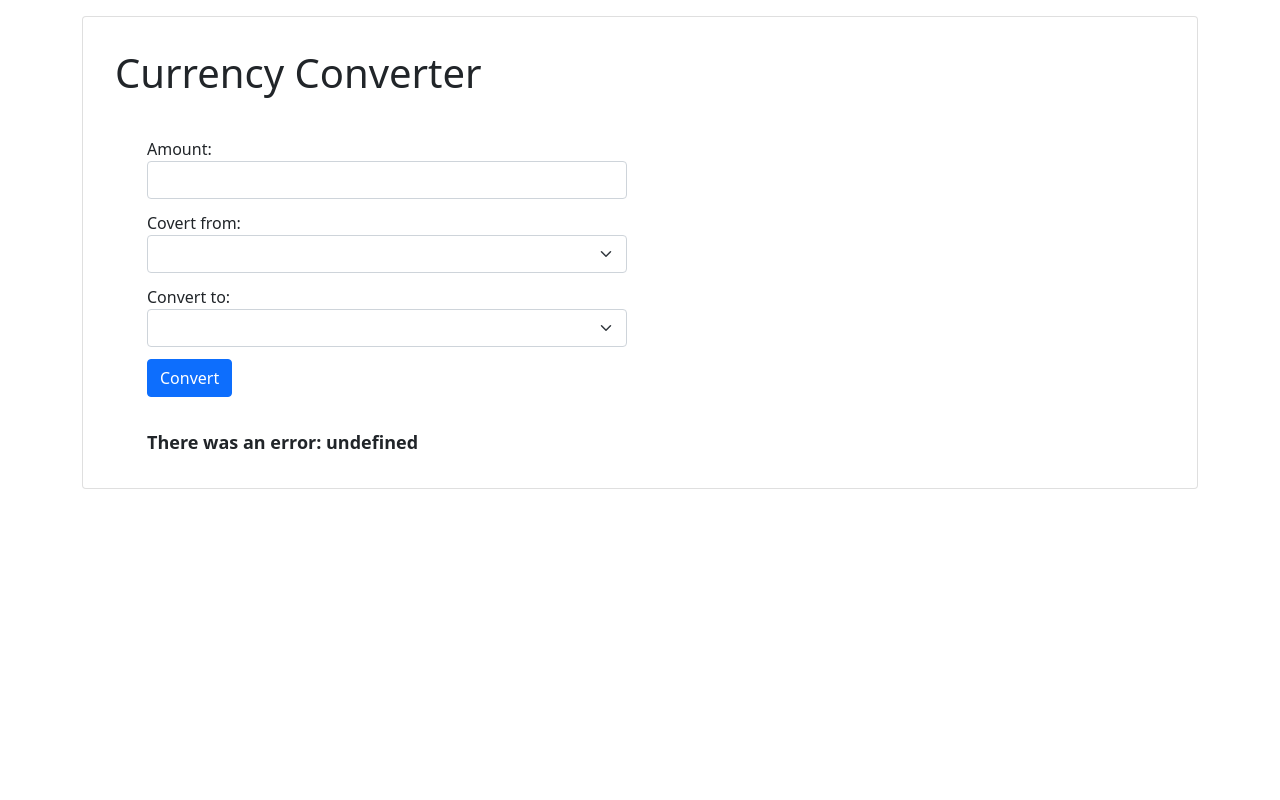
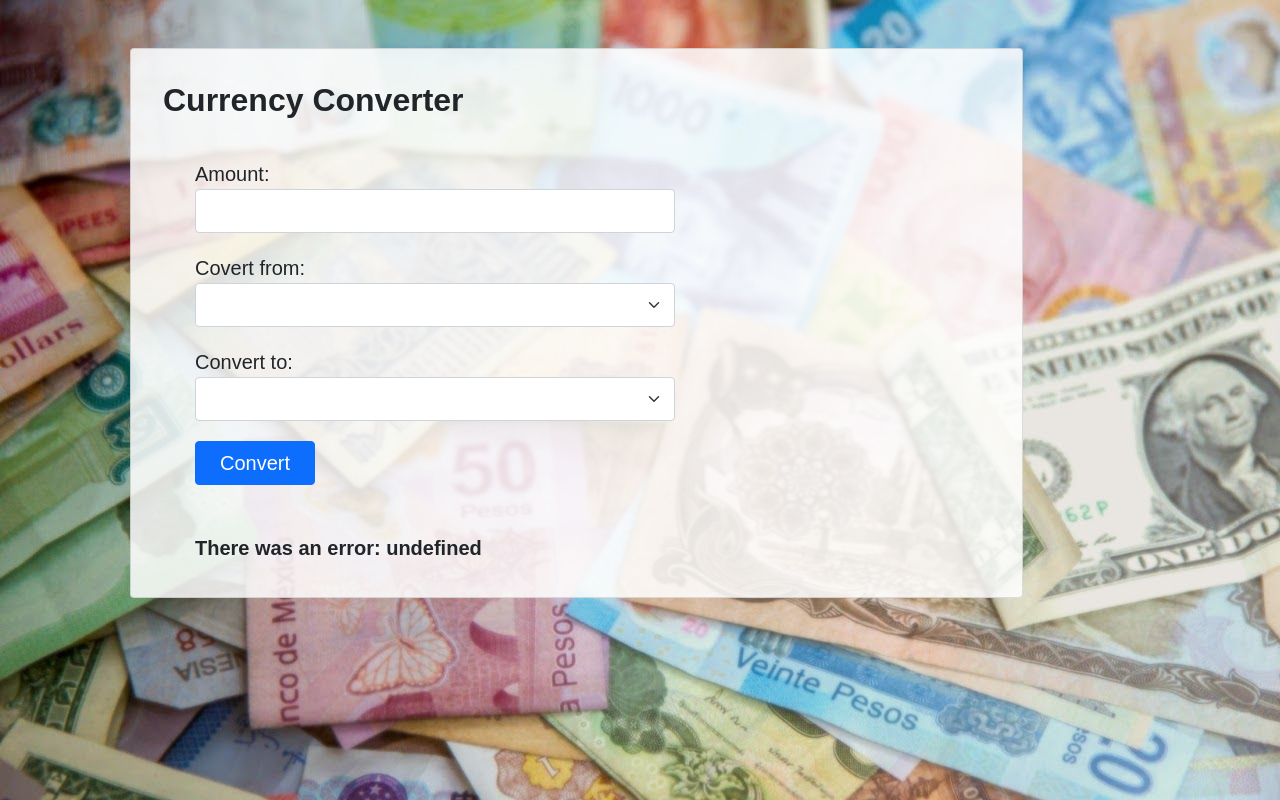
Before and after one commit to mellowmorgan/currency-exchanger, a website built with webpack: page src/index.html in a window 1280 px wide. Built offline with nearby package versions, Linux system fonts and the light colour scheme; no server answers.

Commit message:
add styling

```diff
--- a/src/css/styles.css
+++ b/src/css/styles.css
@@ -1,22 +1,49 @@
+body{
+  font-family: Arial, Helvetica, sans-serif;
+  background-image: url(./../img/money.jpg);
+}
+
+h2{
+  font-weight: 600;
+}
+button{
+  padding-left:1.5rem !important;
+  padding-right:1.5rem !important;
+}
 form{
+
   margin:3rem;
   max-width: 30rem;
   margin:2rem;
 }
+
 .card{
-  padding:2rem;
+  margin:3rem;
+  width:80%;
+  background-color: rgb(255,255,255,.85);
+  padding:2rem 2rem 3rem 2rem;
 }
 .container{
   margin-top:1rem;
 }
+label{
+  font-size:1.25rem;
+}
+button{
+  font-size:1.25rem !important;
+}
 .form-control,.form-select{
-  margin-bottom: 0.75rem;
+  font-size:1.25rem;
+  margin-bottom: 1.25rem;
 }
 .label{
+
   margin-bottom:.25rem;
 }
 .results, .showErrors{
   font-weight: bold;
-  font-size:large;
+  height:1rem;
+  font-size:1.25rem;
   margin-left:2rem;
+
 }
--- a/src/index.html
+++ b/src/index.html
@@ -6,7 +6,7 @@
 <body>
   <div class="container">
     <div class="card">
-    <h1>Currency Converter</h1>
+    <h2>Currency Converter</h2>
     <form id="form-converter">
 
       <div class="form-group">
```
Also changed, not shown: src/img/money.jpg (added).
